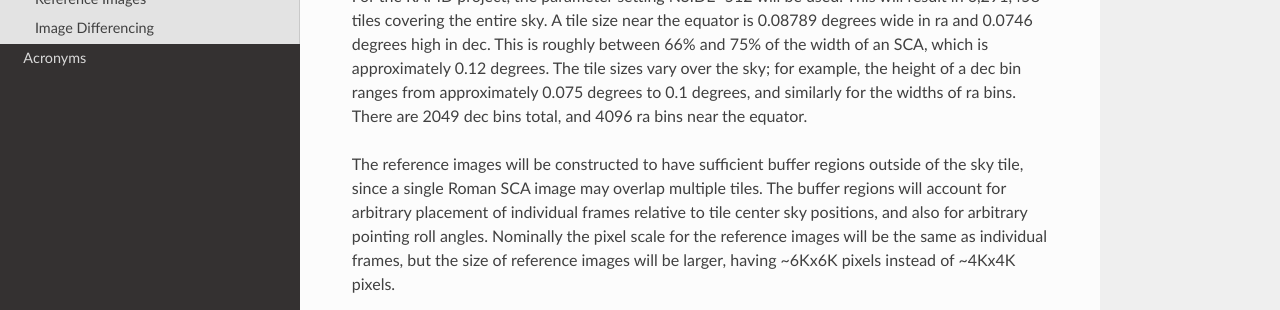
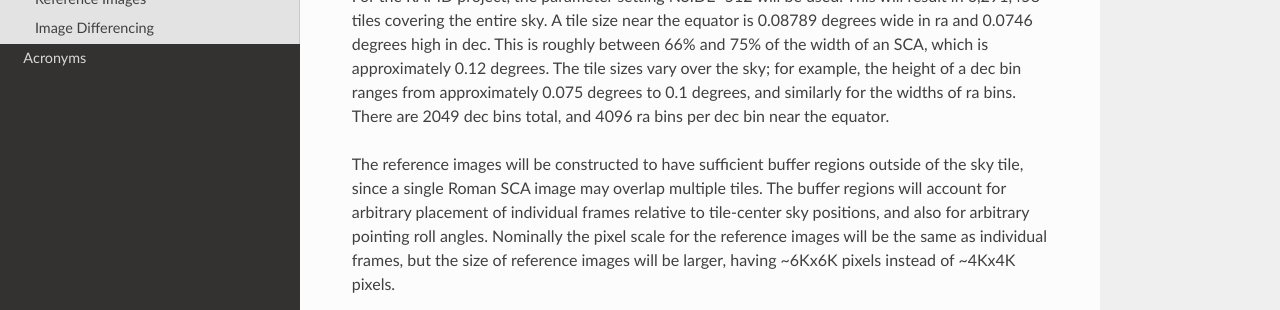
Before and after one commit to Caltech-IPAC/rapid, a Sphinx documentation site: the page built from docs/source/pl/pl.rst, in a window 1280 px wide and 900 px high, scrolled down 3000 px. Shown: the part 271-581 px from the top of the window. Built offline with Sphinx 7.4.7 and the Read the Docs theme 2.0.0, drawn with Linux system fonts in a browser that asks for light colours; some of the changed text lies outside the part shown.

Commit message:
Made a couple refinements.

```diff
--- a/docs/source/pl/pl.rst
+++ b/docs/source/pl/pl.rst
@@ -97,11 +97,11 @@ For the RAPID project, the parameter setting NSIDE=512 will be used.  This will
 A tile size near the equator is 0.08789 degrees wide in ra and 0.0746 degrees high in dec.  This is roughly between 66% and 75% of the
 width of an SCA, which is approximately 0.12 degrees.  The tile sizes vary over the sky; for example, the height of a dec bin ranges
 from approximately 0.075 degrees to 0.1 degrees, and similarly for the widths of ra bins.  There are 2049 dec bins total, and 4096 ra
-bins near the equator.
+bins per dec bin near the equator.
 
 The reference images will be constructed to have sufficient buffer regions outside of the sky tile,
 since a single Roman SCA image may overlap multiple tiles.
-The buffer regions will account for arbitrary placement of individual frames relative to tile center sky positions, and
+The buffer regions will account for arbitrary placement of individual frames relative to tile-center sky positions, and
 also for arbitrary pointing roll angles.
 Nominally the pixel scale for the reference images
 will be the same as individual frames, but the size of reference images will be larger, having ~6Kx6K pixels instead of ~4Kx4K pixels.
```
